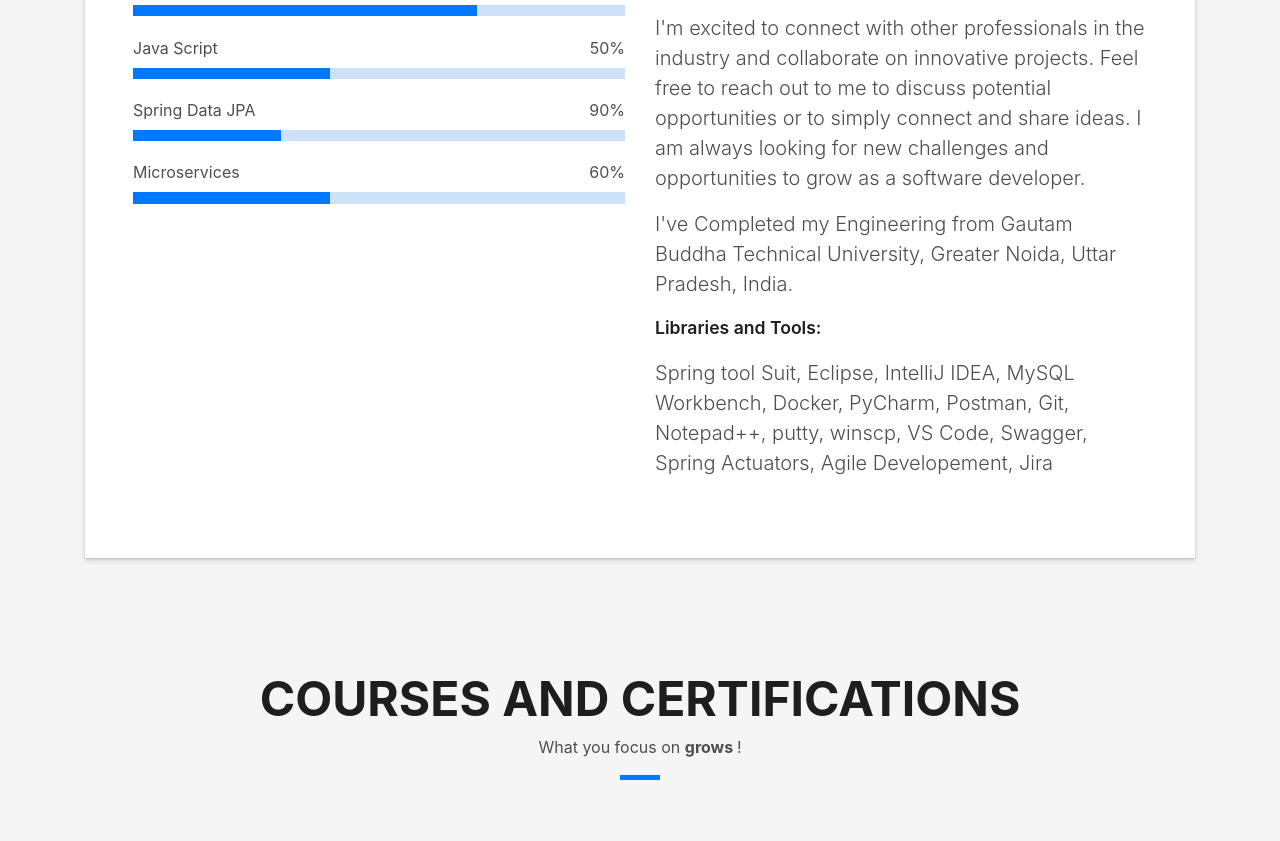
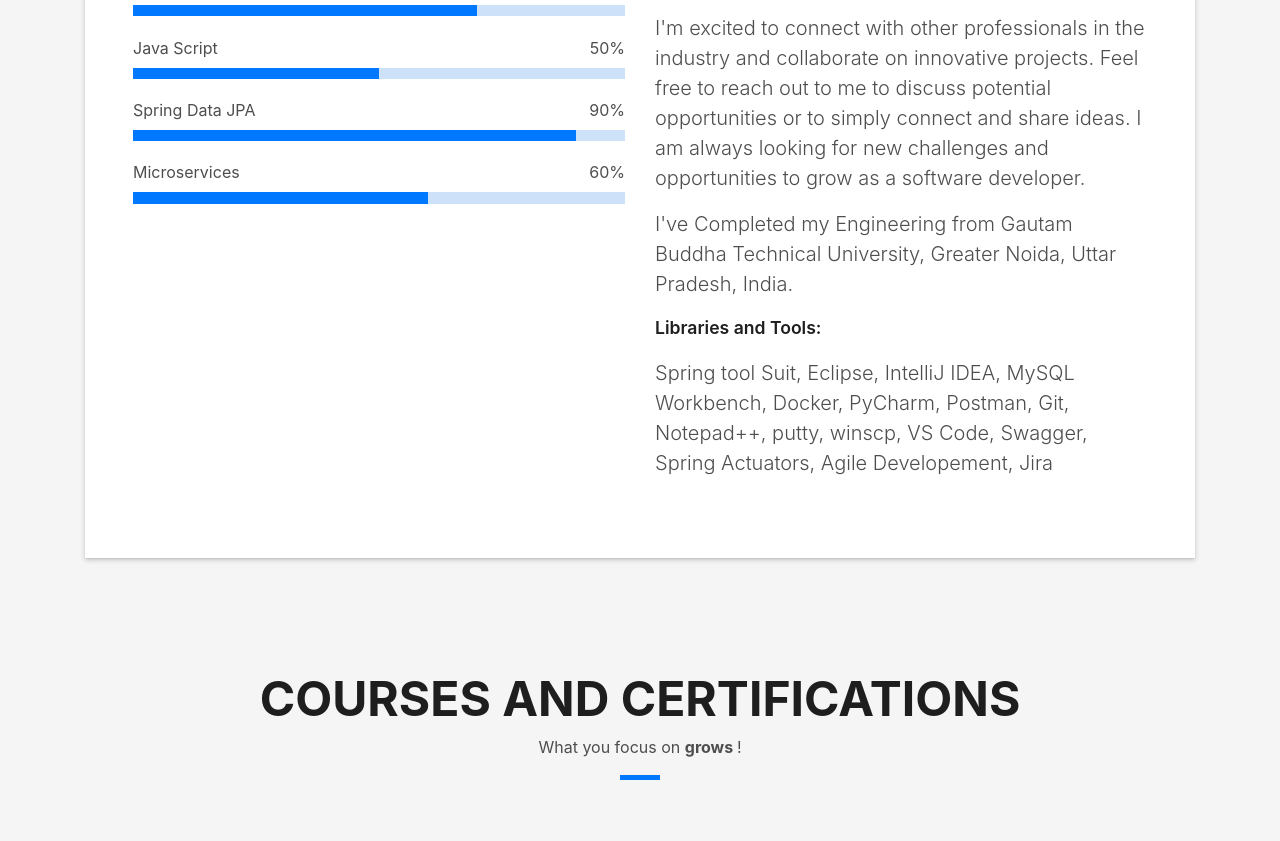
Before and after one commit to megauravshukla/megauravshukla.github.io, a plain HTML site: page index.html in a window 1280 px wide. Shown: the part 1695-2536 px from the top of the page. Drawn offline with Linux system fonts and the light colour scheme; no server answers; files whose address does not match are found by name.

Commit message:
Update index.html

```diff
--- a/index.html
+++ b/index.html
@@ -135,15 +135,15 @@
                      </div>
                      <span>Java Script</span> <span class="pull-right">50%</span>
                      <div class="progress">
-                       <div class="progress-bar" role="progressbar" style="width: 40%" aria-valuenow="50" aria-valuemin="0" aria-valuemax="100"></div>
+                       <div class="progress-bar" role="progressbar" style="width: 50%" aria-valuenow="50" aria-valuemin="0" aria-valuemax="100"></div>
                      </div>
                     <span>Spring Data JPA</span> <span class="pull-right">90%</span>
                      <div class="progress">
-                       <div class="progress-bar" role="progressbar" style="width: 30%" aria-valuenow="50" aria-valuemin="0" aria-valuemax="100"></div>
+                       <div class="progress-bar" role="progressbar" style="width: 90%" aria-valuenow="50" aria-valuemin="0" aria-valuemax="100"></div>
                      </div>
                      <span>Microservices</span> <span class="pull-right">60%</span>
                      <div class="progress">
-                       <div class="progress-bar" role="progressbar" style="width: 40%" aria-valuenow="50" aria-valuemin="0" aria-valuemax="100"></div>
+                       <div class="progress-bar" role="progressbar" style="width: 60%" aria-valuenow="50" aria-valuemin="0" aria-valuemax="100"></div>
                      </div>
 
                    </div>
```
